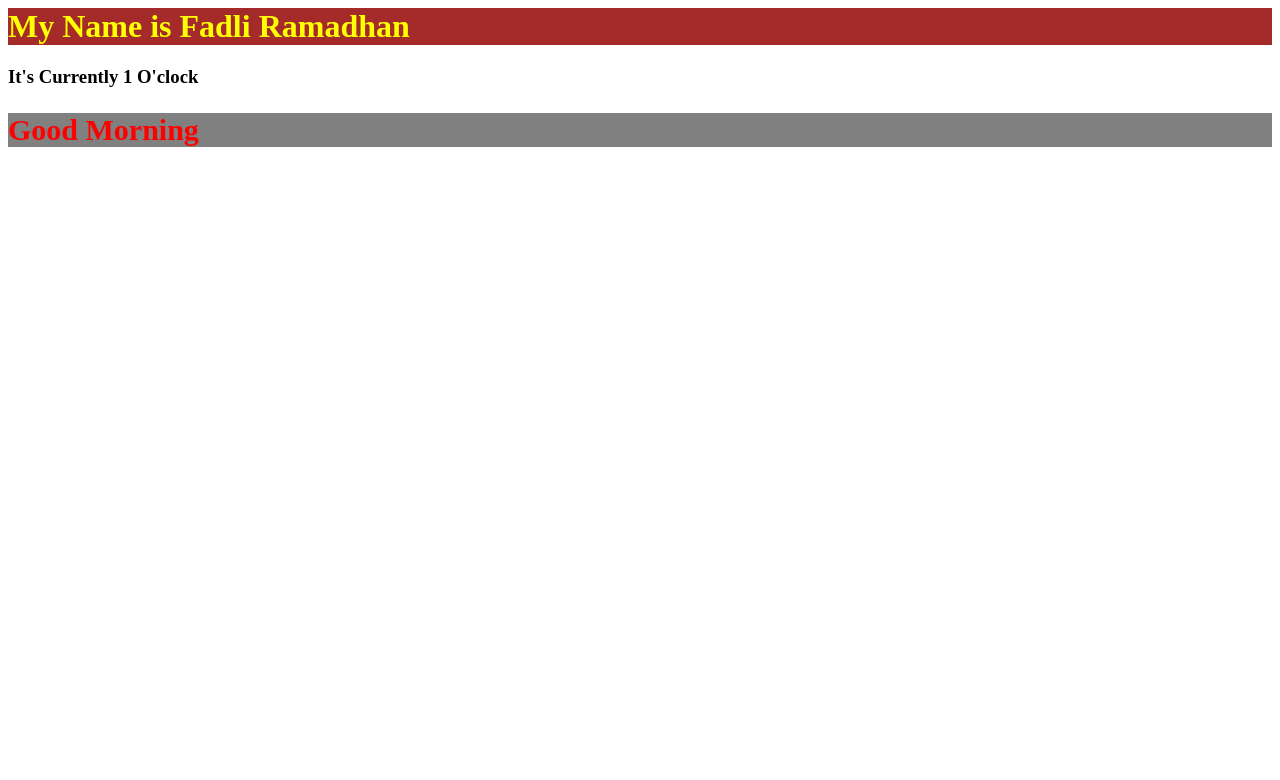
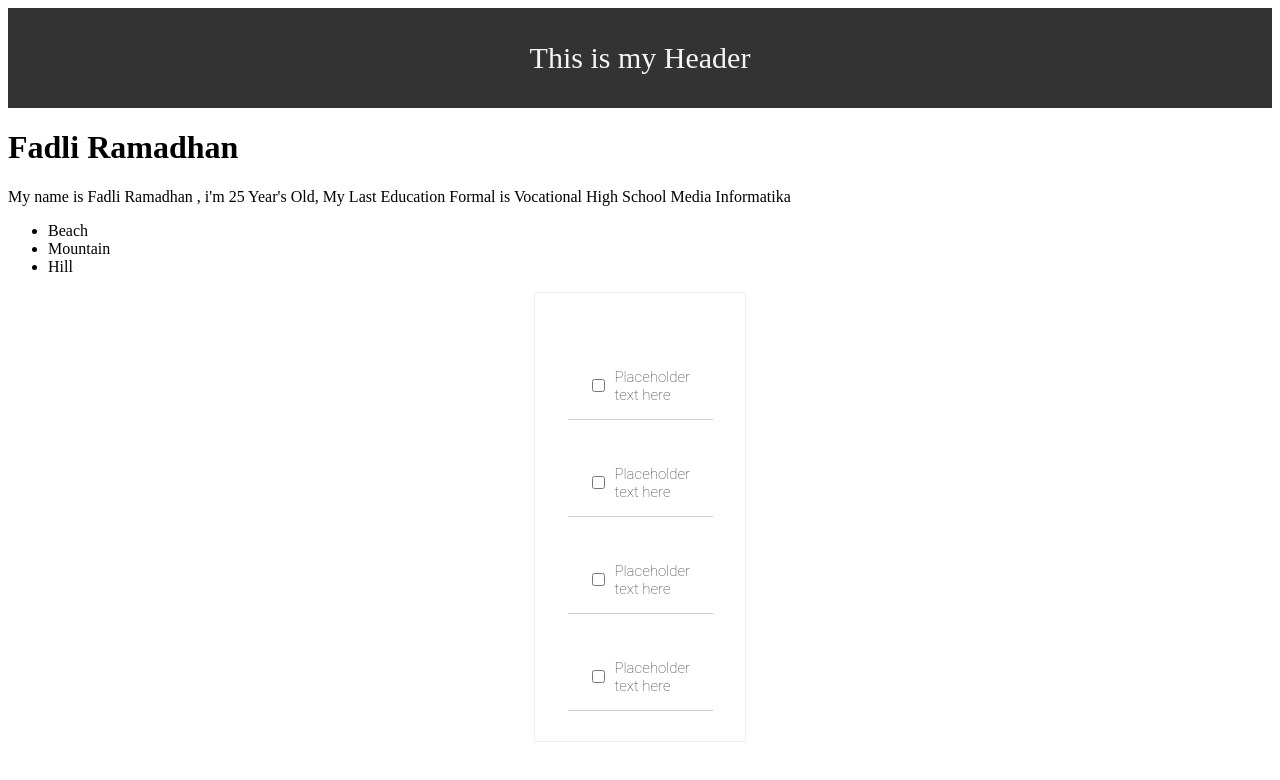
Before and after one commit to fadlir93/Learning_React_FromFreeCodeCamp, a React (Create React App) app: page / in a window 1280 px wide. Shown: the top 780 px of the page. Built offline with nearby package versions, Linux system fonts and the light colour scheme.

Commit message:
Todo-App Phase2

```diff
--- a/public/style.css
+++ b/public/style.css
@@ -13,3 +13,47 @@
     justify-content: center;
     align-items: center;
 }
+
+.todo-list {
+    background-color: white;
+    margin: auto;
+    width: 150px;
+    display: flex;
+    flex-direction: column;
+    align-items: center;
+    border: 1px solid #efefef;
+    box-shadow:
+    /* the top layer shadow */
+        0 1px 1xp rgba(0, 0, 0,0.15),
+        /* The Second Layer */
+        0 10px 0 -5px #eee,
+        /* The second layer shadow */
+        0 10px 1xp -4px rgba(0, 0, 0, 0.15),
+        /* The third layer */
+        0 20px 0 -10px #eee,
+        /* The third layer shadow */
+        0 20px 1px -9px rgba(0, 0, 0, 0.15);
+    padding: 30px;
+}
+
+.todo-item {
+    display: flex;
+    justify-content: flex-start;
+    align-items: center;
+    padding: 30px 20px 0;
+    width: 70%;
+    border-bottom: 1px solid #cecece;
+    font-family: Roboto, sans-serif;
+    font-weight: 100;
+    font-size: 15px;
+    color : #333333;
+}
+
+input[type=checkbox] {
+    margin-right: 10px;
+    font-size: 30px;
+}
+
+input[type=checkbox]:focus{
+    outline: 0;
+}
--- a/src/components/Footer.js
+++ b/src/components/Footer.js
@@ -1,8 +1,14 @@
 import React from 'react'
+import Todoitem from './Todoitem'
 
 function Footer(){
     return (
-        <h1>This is my footer</h1>
+        <div className="todo-list">
+            <Todoitem />
+            <Todoitem />
+            <Todoitem />
+            <Todoitem />
+        </div>
     )
 }
 
--- /dev/null
+++ b/src/components/Todoitem.js
@@ -0,0 +1,12 @@
+import React from 'react'
+
+function Todoitem() {
+    return (
+        <div className="todo-item">
+            <input type="checkbox" />
+            <p>Placeholder text here</p>
+        </div>
+    )
+}
+
+export default Todoitem
--- a/src/index.js
+++ b/src/index.js
@@ -1,41 +1,41 @@
 import React from 'react'
 import ReactDOM from 'react-dom'
-// import MyApp from './components/MyApp'
+import MyApp from './components/MyApp'
 
-function App() {
-    let firstName = "Fadli"
-    let lastName = "Ramadhan"
-    const date = new Date()
-    const hours = date.getHours()
-    let timeOfDay
+// function App() {
+//     let firstName = "Fadli"
+//     let lastName = "Ramadhan"
+//     const date = new Date()
+//     const hours = date.getHours()
+//     let timeOfDay
 
-    const page3 = {
-        fontSize: '30',
-        backgroundColor: 'grey',
-    }
+//     const page3 = {
+//         fontSize: '30',
+//         backgroundColor: 'grey',
+//     }
 
-    if(hours < 12) {
-        timeOfDay = "Morning"
-        page3.color = 'red'
-    } else if(hours > 12 && hours < 17) {
-        timeOfDay = "Evening"
-        page3.color = 'pink'
-    } else {
-        timeOfDay = "Night"
-        page3.color = 'green'
-    }
+//     if(hours < 12) {
+//         timeOfDay = "Morning"
+//         page3.color = 'red'
+//     } else if(hours > 12 && hours < 17) {
+//         timeOfDay = "Evening"
+//         page3.color = 'pink'
+//     } else {
+//         timeOfDay = "Night"
+//         page3.color = 'green'
+//     }
 
-    return (
-        <div>
-            <h1 style={{color: 'yellow', backgroundColor:'brown'}}>My Name is {`${firstName} ${lastName}`}</h1>
-            <h3>It's Currently {date.getHours() % 12} O'clock</h3>
-            <h2 style={page3}>Good {timeOfDay}</h2>
-        </div>
+//     return (
+//         <div>
+//             <h1 style={{color: 'yellow', backgroundColor:'brown'}}>My Name is {`${firstName} ${lastName}`}</h1>
+//             <h3>It's Currently {date.getHours() % 12} O'clock</h3>
+//             <h2 style={page3}>Good {timeOfDay}</h2>
+//         </div>
 
-    )
-}
+//     )
+// }
 
-ReactDOM.render(<App />, document.getElementById('root'))
+ReactDOM.render(<MyApp />, document.getElementById('root'))
 // If you want your app to work offline and load faster, you can change
 // unregister() to register() below. Note this comes with some pitfalls.
 // Learn more about service workers: http://bit.ly/CRA-PWA
```
